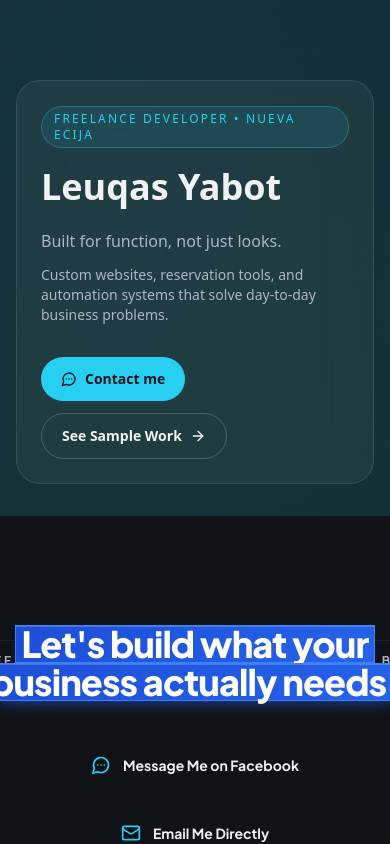
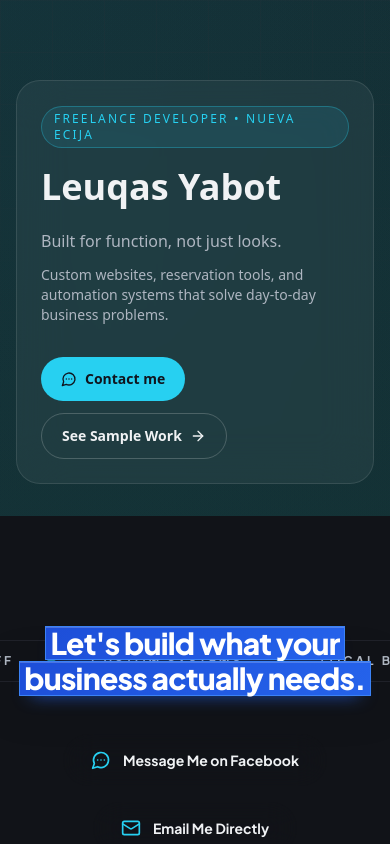
Before and after one commit to Leuqas/Leuqas.github.io, a React (Vite) app: page / in a window 390 px wide. Shown: the top 844 px of the page. Built offline with nearby package versions, Linux system fonts and the light colour scheme.

Commit message:
Update footer heading styles for improved responsiveness

```diff
--- a/src/components/ui/motion-footer.tsx
+++ b/src/components/ui/motion-footer.tsx
@@ -277,7 +277,7 @@ export function CinematicFooter() {
           <div className="relative z-10 mx-auto mt-16 flex w-full max-w-5xl flex-col items-center justify-center px-4 md:mt-24 md:px-6">
             <h2
               data-footer-reveal
-              className="mb-10 text-center text-4xl font-black tracking-tight leading-[0.9] md:text-7xl"
+              className="mb-10 text-center text-3xl font-black tracking-tight leading-[1.02] sm:text-4xl md:text-7xl"
             >
               <span className="footer-heading-shell">
                 <span className="footer-heading-highlight" aria-hidden="true" />
```
